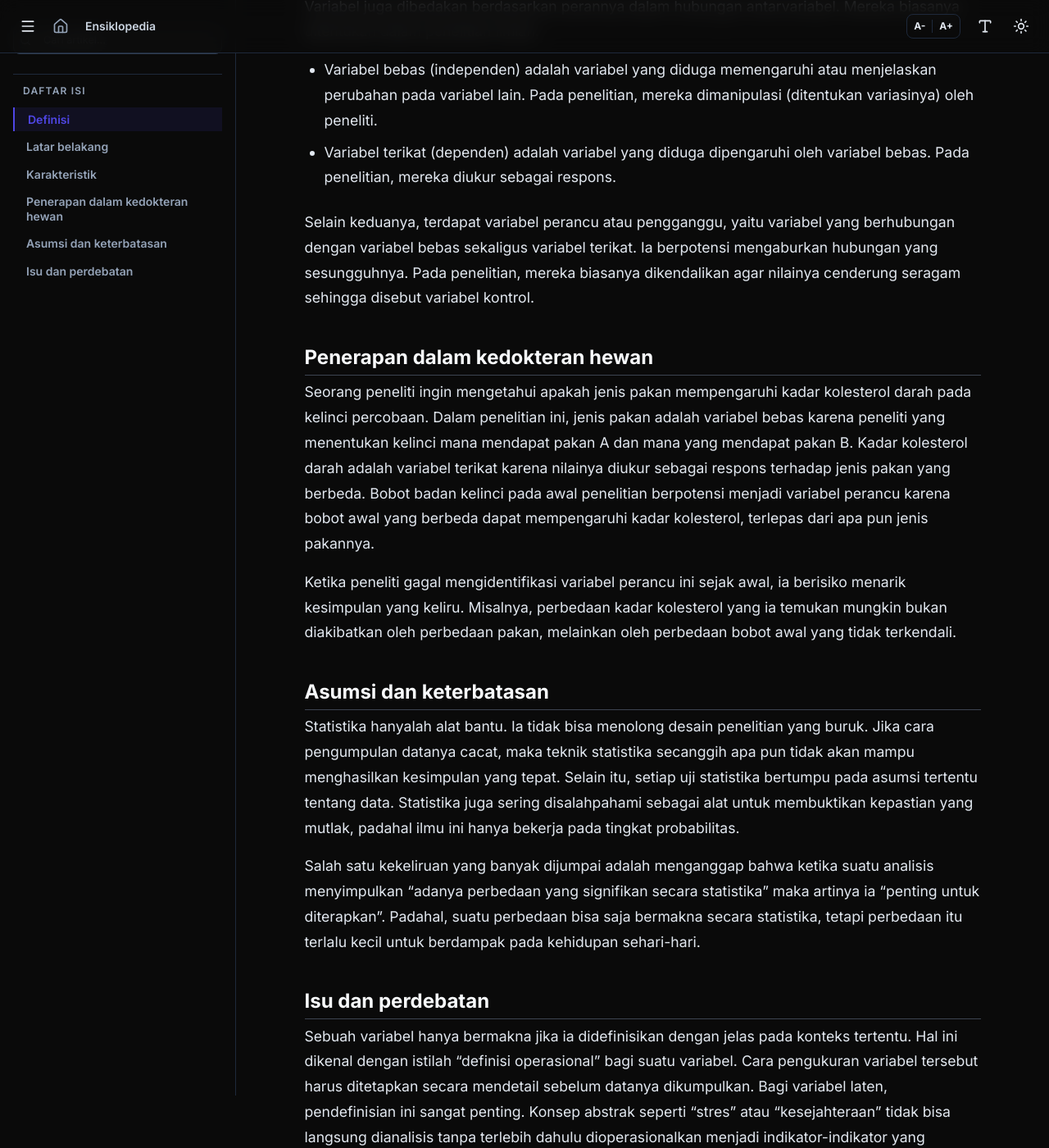
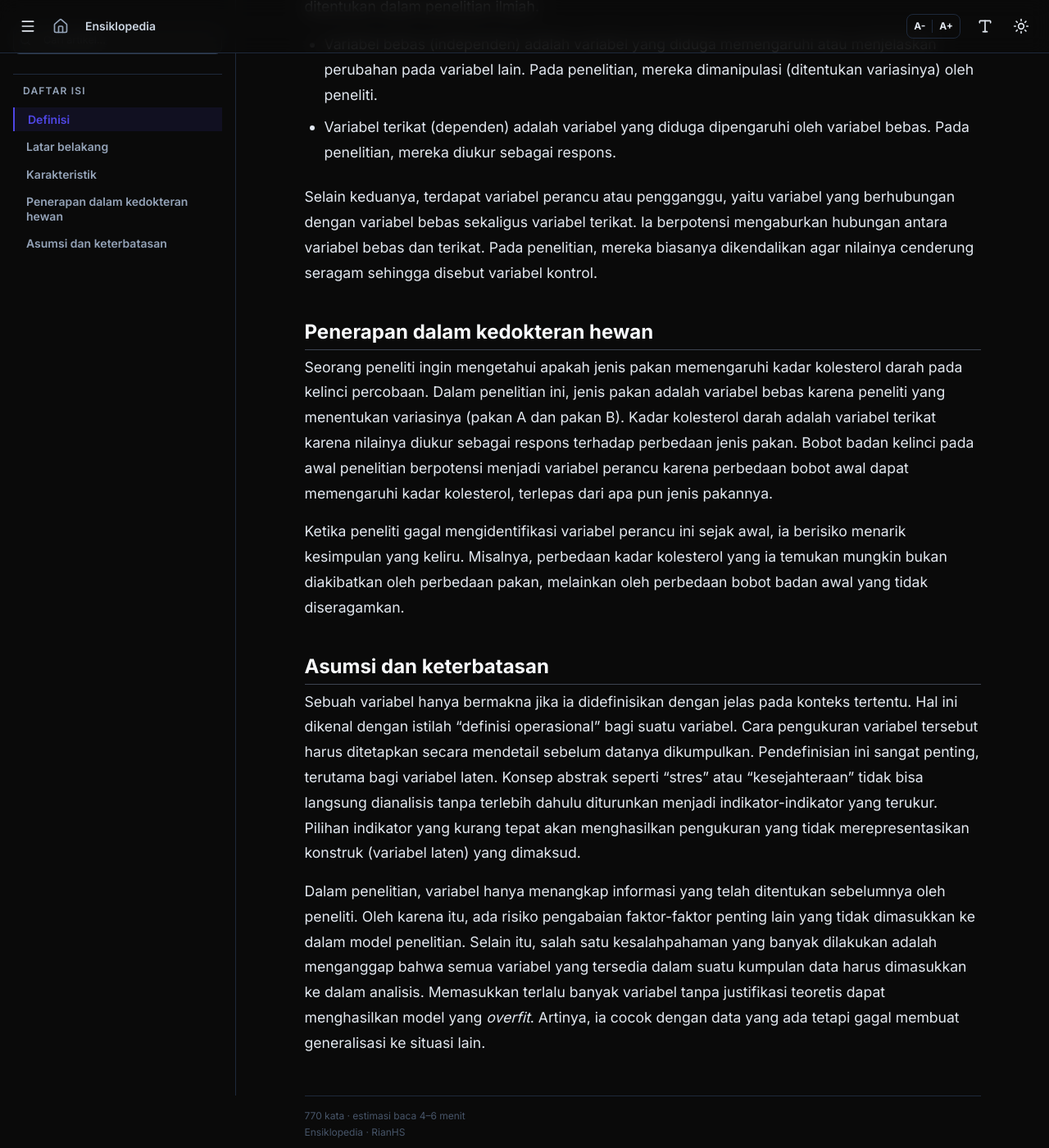
Before and after one commit to rianhs/ensiklopedia, a Jekyll site: the page built from artikel/variabel.md, in a window 1280 px wide and 1400 px high, scrolled down 2240 px. Shown: the whole window at 82% size. Built offline with Jekyll 4.4.1, drawn with Linux system fonts in a browser that asks for light colours; nearby versions of some CDN libraries; some web fonts are replaced; some of the changed text lies outside the part shown.

Commit message:
Update variabel.md

```diff
--- a/artikel/variabel.md
+++ b/artikel/variabel.md
@@ -37,28 +37,22 @@ Dalam sebuah tabel kumpulan data, setiap kolom biasanya merepresentasikan satu v
 
 Berdasarkan bisa atau tidaknya suatu variabel diukur secara langsung, variabel dibedakan menjadi variabel manifes dan variabel laten.
 * Variabel manifes adalah variabel yang nilainya dapat diamati dan diukur secara langsung, seperti suhu tubuh atau bobot badan.
-* Variabel laten adalah variabel yang merepresentasikan konsep yang tidak dapat diukur secara langsung, tetapi hanya dapat didekati melalui indikator-indikator yang dapat diamati. Nyeri, stres, dan kecemasan adalah contoh variabel laten. Tidak ada alat yang bisa mengukur "nyeri" secara langsung dan membaca nilainya. Hal yang bisa diukur adalah indikatornya, seperti ekspresi wajah, perubahan postur, kadar kortisol, atau frekuensi denyut jantung.
+* Variabel laten adalah variabel yang merepresentasikan konsep yang tidak dapat diukur secara langsung, tetapi hanya dapat didekati melalui indikator-indikator yang dapat diamati. Nyeri, stres, dan kecemasan adalah contoh variabel laten. Tidak ada alat yang bisa mengukur "nyeri" secara langsung dan menampilkan nilainya. Hal yang bisa diukur adalah indikatornya, seperti ekspresi wajah, perubahan postur, kadar kortisol, atau frekuensi denyut jantung.
 
 Variabel juga dibedakan berdasarkan perannya dalam hubungan antarvariabel. Mereka biasanya ditentukan dalam penelitian ilmiah.
 * Variabel bebas (independen) adalah variabel yang diduga memengaruhi atau menjelaskan perubahan pada variabel lain. Pada penelitian, mereka dimanipulasi (ditentukan variasinya) oleh peneliti.
 * Variabel terikat (dependen) adalah variabel yang diduga dipengaruhi oleh variabel bebas. Pada penelitian, mereka diukur sebagai respons.
 
-Selain keduanya, terdapat variabel perancu atau pengganggu, yaitu variabel yang berhubungan dengan variabel bebas sekaligus variabel terikat. Ia berpotensi mengaburkan hubungan yang sesungguhnya. Pada penelitian, mereka biasanya dikendalikan agar nilainya cenderung seragam sehingga disebut variabel kontrol.
+Selain keduanya, terdapat variabel perancu atau pengganggu, yaitu variabel yang berhubungan dengan variabel bebas sekaligus variabel terikat. Ia berpotensi mengaburkan hubungan antara variabel bebas dan terikat. Pada penelitian, mereka biasanya dikendalikan agar nilainya cenderung seragam sehingga disebut variabel kontrol.
 
 ## Penerapan dalam kedokteran hewan
 
-Seorang peneliti ingin mengetahui apakah jenis pakan mempengaruhi kadar kolesterol darah pada kelinci percobaan. Dalam penelitian ini, jenis pakan adalah variabel bebas karena peneliti yang menentukan kelinci mana mendapat pakan A dan mana yang mendapat pakan B. Kadar kolesterol darah adalah variabel terikat karena nilainya diukur sebagai respons terhadap jenis pakan yang berbeda. Bobot badan kelinci pada awal penelitian berpotensi menjadi variabel perancu karena bobot awal yang berbeda dapat mempengaruhi kadar kolesterol, terlepas dari apa pun jenis pakannya.
+Seorang peneliti ingin mengetahui apakah jenis pakan memengaruhi kadar kolesterol darah pada kelinci percobaan. Dalam penelitian ini, jenis pakan adalah variabel bebas karena peneliti yang menentukan variasinya (pakan A dan pakan B). Kadar kolesterol darah adalah variabel terikat karena nilainya diukur sebagai respons terhadap perbedaan jenis pakan. Bobot badan kelinci pada awal penelitian berpotensi menjadi variabel perancu karena perbedaan bobot awal dapat memengaruhi kadar kolesterol, terlepas dari apa pun jenis pakannya.
 
-Ketika peneliti gagal mengidentifikasi variabel perancu ini sejak awal, ia berisiko menarik kesimpulan yang keliru. Misalnya, perbedaan kadar kolesterol yang ia temukan mungkin bukan diakibatkan oleh perbedaan pakan, melainkan oleh perbedaan bobot awal yang tidak terkendali.
+Ketika peneliti gagal mengidentifikasi variabel perancu ini sejak awal, ia berisiko menarik kesimpulan yang keliru. Misalnya, perbedaan kadar kolesterol yang ia temukan mungkin bukan diakibatkan oleh perbedaan pakan, melainkan oleh perbedaan bobot badan awal yang tidak diseragamkan.
 
 ## Asumsi dan keterbatasan
 
-Statistika hanyalah alat bantu. Ia tidak bisa menolong desain penelitian yang buruk. Jika cara pengumpulan datanya cacat, maka teknik statistika secanggih apa pun tidak akan mampu menghasilkan kesimpulan yang tepat. Selain itu, setiap uji statistika bertumpu pada asumsi tertentu tentang data. Statistika juga sering disalahpahami sebagai alat untuk membuktikan kepastian yang mutlak, padahal ilmu ini hanya bekerja pada tingkat probabilitas.
-
-Salah satu kekeliruan yang banyak dijumpai adalah menganggap bahwa ketika suatu analisis menyimpulkan "adanya perbedaan yang signifikan secara statistika" maka artinya ia "penting untuk diterapkan". Padahal, suatu perbedaan bisa saja bermakna secara statistika, tetapi perbedaan itu terlalu kecil untuk berdampak pada kehidupan sehari-hari.
-
-## Isu dan perdebatan
-
-Sebuah variabel hanya bermakna jika ia didefinisikan dengan jelas pada konteks tertentu. Hal ini dikenal dengan istilah "definisi operasional" bagi suatu variabel. Cara pengukuran variabel tersebut harus ditetapkan secara mendetail sebelum datanya dikumpulkan. Bagi variabel laten, pendefinisian ini sangat penting. Konsep abstrak seperti "stres" atau "kesejahteraan" tidak bisa langsung dianalisis tanpa terlebih dahulu dioperasionalkan menjadi indikator-indikator yang terukur. Pilihan indikator yang kurang tepat akan menghasilkan pengukuran yang tidak merepresentasikan konstruk (variabel laten) yang dimaksud.
+Sebuah variabel hanya bermakna jika ia didefinisikan dengan jelas pada konteks tertentu. Hal ini dikenal dengan istilah "definisi operasional" bagi suatu variabel. Cara pengukuran variabel tersebut harus ditetapkan secara mendetail sebelum datanya dikumpulkan. Pendefinisian ini sangat penting, terutama bagi variabel laten. Konsep abstrak seperti "stres" atau "kesejahteraan" tidak bisa langsung dianalisis tanpa terlebih dahulu diturunkan menjadi indikator-indikator yang terukur. Pilihan indikator yang kurang tepat akan menghasilkan pengukuran yang tidak merepresentasikan konstruk (variabel laten) yang dimaksud.
 
 Dalam penelitian, variabel hanya menangkap informasi yang telah ditentukan sebelumnya oleh peneliti. Oleh karena itu, ada risiko pengabaian faktor-faktor penting lain yang tidak dimasukkan ke dalam model penelitian. Selain itu, salah satu kesalahpahaman yang banyak dilakukan adalah menganggap bahwa semua variabel yang tersedia dalam suatu kumpulan data harus dimasukkan ke dalam analisis. Memasukkan terlalu banyak variabel tanpa justifikasi teoretis dapat menghasilkan model yang *overfit*. Artinya, ia cocok dengan data yang ada tetapi gagal membuat generalisasi ke situasi lain.
```
Also changed, not shown: other parts of artikel/variabel.md (+2 -2 lines).
